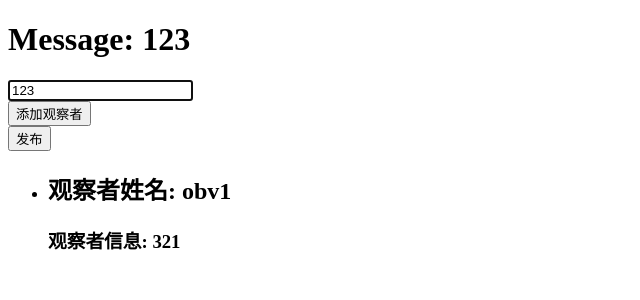
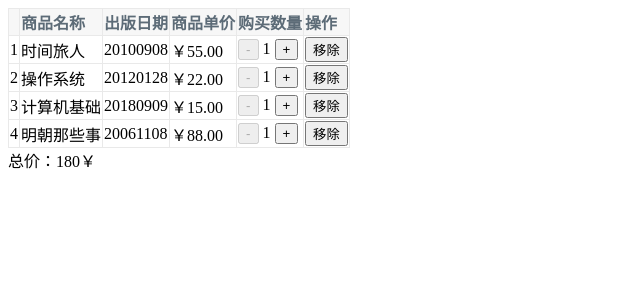
Before and after one commit to HungaryZ/myVue, a Vue app: page /#/ in a window 1280 px wide. Shown: the top 300 px of the page, without its empty margins (0-640 px from the left). Built offline with nearby package versions, Linux system fonts and the light colour scheme.

Commit message:
test5 购物车

```diff
--- a/package.json
+++ b/package.json
@@ -15,6 +15,7 @@
   },
   "dependencies": {
     "vue": "^2.5.2",
+    "vue-resource": "^1.5.3",
     "vue-router": "^3.0.1"
   },
   "devDependencies": {
--- /dev/null
+++ b/src/components/views/Test5.vue
@@ -0,0 +1,104 @@
+<template>
+<div>
+    <div  id="cart" v-cloak>
+        <template v-if="books.length">
+          <table>
+              <thead>
+                  <tr>
+                      <th></th>
+                      <th>商品名称</th>
+                      <th>出版日期</th>
+                      <th>商品单价</th>
+                      <th>购买数量</th>
+                      <th>操作</th>
+                  </tr>
+              </thead>
+              <tbody>
+                  <tr v-for=" (item,index) in books" :key="index">
+                    <td>{{index+1}}</td>
+                    <td>{{item.bookname}}</td>
+                    <td>{{item.pubdate}}</td>
+                    <td>{{item.price | showPrice}}</td>
+                    <td>
+                        <button
+                            @click="decrement(index)"
+                            :disabled="item.count ===1">-</button>
+                        {{item.count}}
+                        <button @click="increment(index)">+</button>
+
+                    </td>
+                    <td>
+                        <button @click="del(index)">移除</button>
+                    </td>
+                  </tr>
+              </tbody>
+          </table>
+          <div>总价：{{sum}}</div>
+        </template>
+         <div v-else>购物车为空</div>
+    </div>
+</div>
+</template>
+<script>
+export default {
+  name: 'test5',
+  data: function () {
+    return {
+      books: [
+        {id: 1, bookname: '时间旅人', pubdate: '20100908', price: 55.0, count: 1},
+        {id: 2, bookname: '操作系统', pubdate: '20120128', price: 22.0, count: 1},
+        {id: 3, bookname: '计算机基础', pubdate: '20180909', price: 15.0, count: 1},
+        {id: 4, bookname: '明朝那些事', pubdate: '20061108', price: 88.0, count: 1}
+      ]
+    }
+  },
+  methods: {
+    increment: function (index) {
+      console.log('-------increment' + index)
+      this.books[index].count++
+    },
+    decrement: function (index) {
+      console.log('-------decrement' + index)
+      this.books[index].count--
+    },
+    del: function (index) {
+      this.books.splice(index, 1)
+    }
+  },
+  filters: {
+    showPrice (price) {
+      return '￥' + price.toFixed(2)
+    }
+  },
+  computed: {
+    sum: {
+      get () {
+        let sum = 0
+        for (let book of this.books) {
+          sum += book.count * book.price
+        }
+        return sum + '￥'
+      }
+    }
+  }
+}
+</script>
+<style scoped>
+    table {
+        border: 1px solid #e9e9e9;
+        border-collapse: collapse;
+        border-spacing: 0;
+    }
+
+    th, td {
+        padding: 8px, 16px;
+        border: 1px solid #e9e9e9;
+        text-align: left;
+    }
+
+    th {
+        background-color: #f7f7f7;
+        color: #5c6b77;
+        font-weight: 600;
+    }
+</style>
--- a/src/main.js
+++ b/src/main.js
@@ -6,7 +6,8 @@ import router from './router'
 // import test from './components/views/Test.vue'
 // import test2 from './components/views/Test2.vue'
 // import test3 from './components/views/Test3.vue'
-import test4 from './components/views/Test4.vue'
+// import test4 from './components/views/Test4.vue'
+import test5 from './components/views/Test5.vue'
 
 Vue.config.productionTip = false
 
@@ -22,6 +23,6 @@ Vue.directive('focus', {
 new Vue({
   el: '#app',
   router,
-  components: { test4 },
-  template: '<test4/>'
+  components: { test5 },
+  template: '<test5/>'
 })
```
Also changed, not shown: 1 other file (tests, documents, lock files or other folders).
